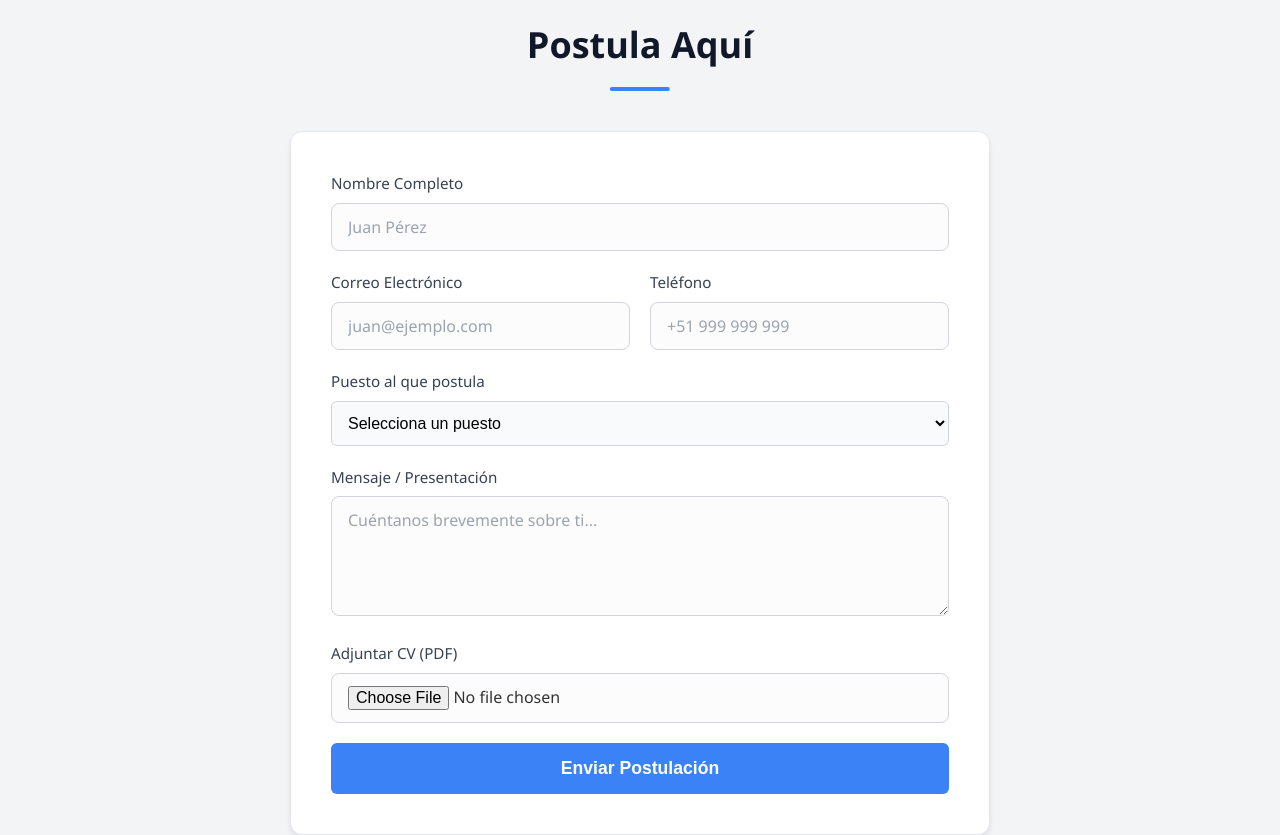
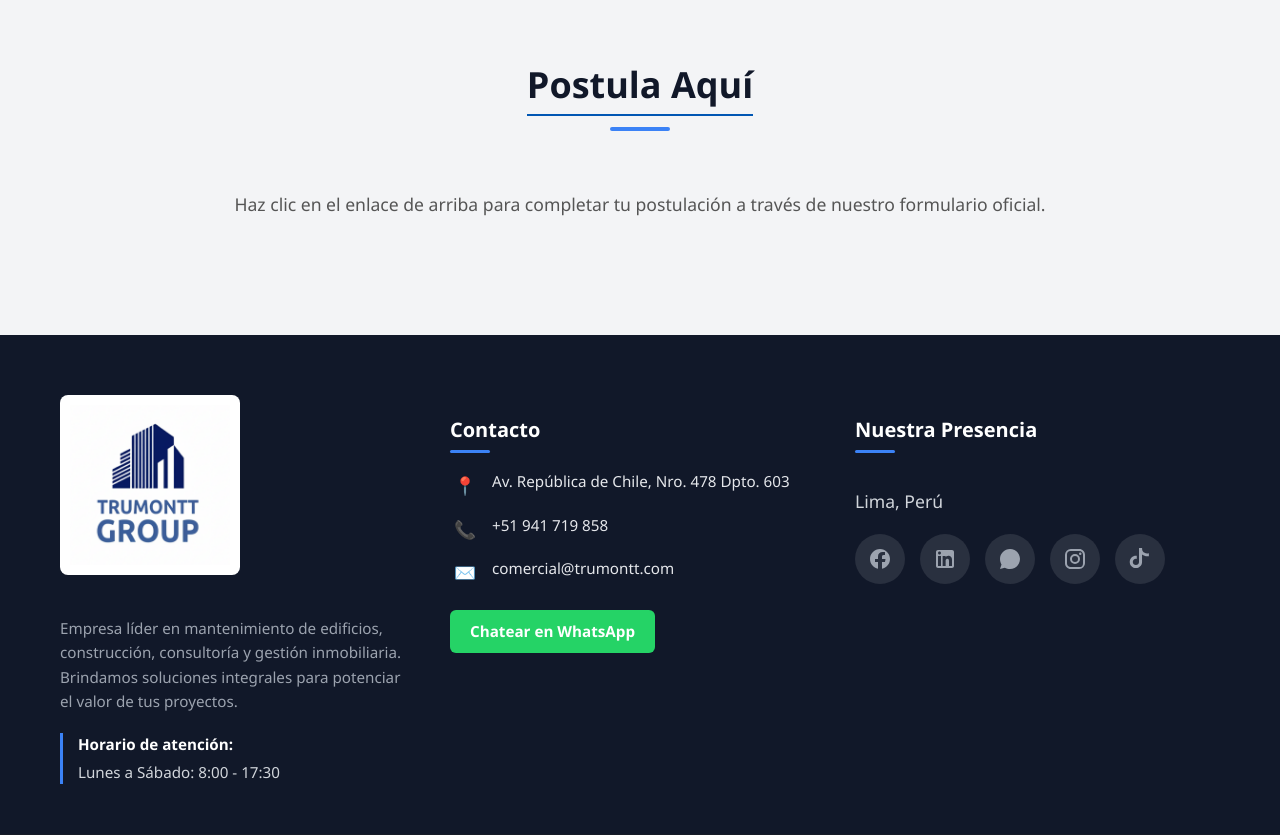
Before and after one commit to milennne/TRUMONTT, a React (Vite) app: page /careers in a window 1280 px wide. Shown: the part 2200-3035 px from the top of the page. Built offline with nearby package versions, Linux system fonts and the light colour scheme.

Commit message:
refactor(careers): redirige las solicitudes de empleo a Google Forms

```diff
--- a/package.json
+++ b/package.json
@@ -10,6 +10,7 @@
     "preview": "vite preview"
   },
   "dependencies": {
+    "@emailjs/browser": "^4.4.1",
     "react": "^19.2.0",
     "react-dom": "^19.2.0",
     "react-router-dom": "^7.12.0"
--- a/src/components/Careers/Careers.jsx
+++ b/src/components/Careers/Careers.jsx
@@ -72,58 +72,24 @@ const Careers = () => {
                 </div>
             </section>
 
-            {/* 5. Application Form */}
+            {/* 5. Google Form Link */}
             <section className="careers-section" style={{ backgroundColor: '#f3f4f6' }}>
-                <div className="container">
-                    <h2 className="careers-section-title">Postula Aquí</h2>
-                    <div className="form-container">
-                        <form onSubmit={(e) => e.preventDefault()}> {/* Prevent default submission */}
-                            <div className="form-group">
-                                <label htmlFor="fullname">Nombre Completo</label>
-                                <input type="text" id="fullname" className="form-control" placeholder="Juan Pérez" />
-                            </div>
-
-                            <div className="form-group">
-                                <div style={{ display: 'grid', gridTemplateColumns: '1fr 1fr', gap: '20px' }}>
-                                    <div>
-                                        <label htmlFor="email">Correo Electrónico</label>
-                                        <input type="email" id="email" className="form-control" placeholder="juan@ejemplo.com" />
-                                    </div>
-                                    <div>
-                                        <label htmlFor="phone">Teléfono</label>
-                                        <input type="tel" id="phone" className="form-control" placeholder="+51 999 999 999" />
-                                    </div>
-                                </div>
-                            </div>
-
-                            <div className="form-group">
-                                <label htmlFor="position">Puesto al que postula</label>
-                                <select id="position" className="form-control">
-                                    <option value="">Selecciona un puesto</option>
-                                    <option value="tecnico">Técnico Electricista</option>
-                                    <option value="ingeniero">Ingeniero Civil</option>
-                                    <option value="supervisor">Supervisor de Obra</option>
-                                    <option value="admin">Administrativo</option>
-                                    <option value="practicante">Practicante</option>
-                                    <option value="otro">Otro</option>
-                                </select>
-                            </div>
-
-                            <div className="form-group">
-                                <label htmlFor="message">Mensaje / Presentación</label>
-                                <textarea id="message" className="form-control" placeholder="Cuéntanos brevemente sobre ti..."></textarea>
-                            </div>
-
-                            <div className="form-group">
-                                <label htmlFor="cv">Adjuntar CV (PDF)</label>
-                                <input type="file" id="cv" className="form-control" accept=".pdf,.doc,.docx" />
-                            </div>
-
-                            <button type="button" className="submit-btn" onClick={() => alert('Esta es una demostración de UI. El envío no está implementado.')}>
-                                Enviar Postulación
-                            </button>
-                        </form>
-                    </div>
+                <div className="container" style={{ textAlign: 'center', padding: '40px 0' }}>
+                    <h2 className="careers-section-title" style={{ left: 'auto', transform: 'none', display: 'inline-block' }}>
+                        <a
+                            href="https://forms.gle/zqUohFjqu88e9Wu18"
+                            target="_blank"
+                            rel="noopener noreferrer"
+                            style={{ textDecoration: 'none', color: '#111829', borderBottom: '2px solid #0056b3', paddingBottom: '5px' }}
+                            onMouseOver={(e) => e.target.style.color = '#0056b3'}
+                            onMouseOut={(e) => e.target.style.color = '#111829'}
+                        >
+                            Postula Aquí
+                        </a>
+                    </h2>
+                    <p style={{ marginTop: '20px', fontSize: '1.1rem', color: '#555' }}>
+                        Haz clic en el enlace de arriba para completar tu postulación a través de nuestro formulario oficial.
+                    </p>
                 </div>
             </section>
         </div>
--- a/src/components/ContactUs/ContactUs.jsx
+++ b/src/components/ContactUs/ContactUs.jsx
@@ -1,7 +1,33 @@
-import React from 'react';
+import React, { useRef, useState } from 'react';
+import emailjs from '@emailjs/browser';
 import './ContactUs.css';
 
 const ContactUs = () => {
+    const form = useRef();
+    const [status, setStatus] = useState(''); // 'sending', 'success', 'error'
+
+    const sendEmail = (e) => {
+        e.preventDefault();
+        setStatus('sending');
+
+        emailjs.sendForm(
+            import.meta.env.VITE_EMAILJS_SERVICE_ID,
+            import.meta.env.VITE_EMAILJS_TEMPLATE_CLIENTS,
+            form.current,
+            import.meta.env.VITE_EMAILJS_PUBLIC_KEY
+        )
+            .then((result) => {
+                console.log('SUCCESS!', result.text);
+                setStatus('success');
+                form.current.reset();
+                setTimeout(() => setStatus(''), 5000);
+            }, (error) => {
+                console.log('FAILED...', error.text);
+                setStatus('error');
+                setTimeout(() => setStatus(''), 5000);
+            });
+    };
+
     return (
         <section id="contactanos" className="contact-section">
             <div className="container">
@@ -13,10 +39,7 @@ const ContactUs = () => {
                 </div>
 
                 <div className="contact-layout">
-                    {/* Left Column: Map (Desktop) / Bottom (Mobile) */}
-                    {/* Note: User requested Map Left, Form Right on Desktop. Form First on Mobile.
-
-                    */}
+                    {/* Left Column: Map */}
                     <div className="map-column">
                         <iframe
                             src="https://maps.google.com/maps?q=Av.%20Republica%20de%20Chile%20Nro.%20478&z=15&hl=es&t=m&output=embed&iwloc=near"
@@ -32,7 +55,7 @@ const ContactUs = () => {
                     </div>
 
                     <div className="form-column">
-                        <form className="contact-form">
+                        <form ref={form} onSubmit={sendEmail} className="contact-form">
                             <div className="form-row">
                                 <div className="form-group">
                                     <label htmlFor="nombre">Nombre</label>
@@ -40,7 +63,7 @@ const ContactUs = () => {
                                 </div>
                                 <div className="form-group">
                                     <label htmlFor="apellido">Apellidos</label>
-                                    <input type="text" id="apellido" name="apellido" placeholder="Tus apellidos" required />
+                                    <input type="text" id="apellido" name="apellido" placeholder="Tus apellidos" />
                                 </div>
                             </div>
 
@@ -60,9 +83,20 @@ const ContactUs = () => {
                                 <textarea id="mensaje" name="mensaje" rows="5" placeholder="¿En qué podemos ayudarte?" required></textarea>
                             </div>
 
-                            <button type="submit" className="btn-submit">
-                                Enviar
+                            <button type="submit" className="btn-submit" disabled={status === 'sending'}>
+                                {status === 'sending' ? 'Enviando...' : 'Enviar'}
                             </button>
+
+                            {status === 'success' && (
+                                <p style={{ color: 'green', marginTop: '10px', textAlign: 'center' }}>
+                                    ¡Mensaje enviado con éxito! Nos pondremos en contacto pronto.
+                                </p>
+                            )}
+                            {status === 'error' && (
+                                <p style={{ color: 'red', marginTop: '10px', textAlign: 'center' }}>
+                                    Hubo un error al enviar. Por favor intenta nuevamente o contáctanos por WhatsApp.
+                                </p>
+                            )}
                         </form>
                     </div>
                 </div>
--- a/src/components/Footer/Footer.jsx
+++ b/src/components/Footer/Footer.jsx
@@ -69,6 +69,16 @@ const Footer = () => {
                                     <path d="M16.75 13.96C16.5 13.83 15.3 13.25 15.08 13.14C14.86 13.04 14.7 12.98 14.54 13.22C14.38 13.47 13.92 14 13.78 14.17C13.64 14.33 13.5 14.36 13.25 14.23C13 14.1 12.2 13.84 11.24 12.99C10.5 12.33 10 11.5 9.86 11.27C9.74 11.03 9.87 10.9 9.99 10.78C10.1 10.66 10.23 10.48 10.35 10.33C10.48 10.19 10.52 10.08 10.6 9.92C10.68 9.77 10.64 9.63 10.58 9.51C10.52 9.4 10.06 8.27 9.87 7.82C9.68 7.37 9.49 7.43 9.35 7.43C9.22 7.43 9.07 7.43 8.92 7.43C8.77 7.43 8.52 7.48 8.32 7.71C8.12 7.93 7.55 8.46 7.55 9.54C7.55 10.62 8.34 11.67 8.45 11.82C8.57 11.97 10.12 14.33 12.45 15.38C14.16 16.14 14.86 15.99 15.53 15.93C16.27 15.86 17.65 15.13 17.94 14.31C18.23 13.48 18.23 12.78 18.15 12.63C18.06 12.49 17.9 12.41 17.65 12.28H16.75V13.96ZM12 2C6.48 2 2 6.48 2 12C2 13.93 2.54 15.79 3.5 17.38L2.01 22L6.75 20.73C8.28 21.57 10.1 22 12 22C17.52 22 22 17.52 22 12C22 6.48 17.52 2 12 2Z" />
                                 </svg>
                             </a>
+                            <a href="https://www.instagram.com/trumontt/?fbclid=IwY2xjawPSV9JleHRuA2FlbQIxMQBicmlkETFRY3NsYW9XVE9ZV004aUNuc3J0YwZhcHBfaWQBMAABHufuUOGYUdRvwXcfrS7_GBV-hLmiyEW2Vf8WOUYFHwwtRgvqXr5u0YCIAeai_aem_JKy5rHsy0CH09B-9b-mjKw" target="_blank" rel="noopener noreferrer" aria-label="Instagram">
+                                <svg width="24" height="24" viewBox="0 0 24 24" fill="currentColor" xmlns="http://www.w3.org/2000/svg">
+                                    <path d="M7.8 2H16.2C19.4 2 22 4.6 22 7.8V16.2A5.8 5.8 0 0 1 16.2 22H7.8C4.6 22 2 19.4 2 16.2V7.8A5.8 5.8 0 0 1 7.8 2ZM7.6 4A3.6 3.6 0 0 0 4 7.6V16.4C4 18.39 5.61 20 7.6 20H16.4A3.6 3.6 0 0 0 20 16.4V7.6C20 5.61 18.39 4 16.4 4H7.6ZM17.25 5.5A1.25 1.25 0 0 1 18.5 6.75A1.25 1.25 0 0 1 17.25 8A1.25 1.25 0 0 1 16 6.75A1.25 1.25 0 0 1 17.25 5.5ZM12 7A5 5 0 0 1 17 12A5 5 0 0 1 12 17A5 5 0 0 1 7 12A5 5 0 0 1 12 7ZM12 9A3 3 0 0 0 9 12A3 3 0 0 0 12 15A3 3 0 0 0 15 12A3 3 0 0 0 12 9Z" />
+                                </svg>
+                            </a>
+                            <a href="https://www.tiktok.com/@trumontt_group?lang=es" target="_blank" rel="noopener noreferrer" aria-label="TikTok">
+                                <svg width="24" height="24" viewBox="0 0 24 24" fill="currentColor" xmlns="http://www.w3.org/2000/svg">
+                                    <path d="M16.6 5.82C15.1 5.14 14.1 3.66 14.1 1.96V1H11V14.9C11 16.63 9.63 18 7.9 18C6.17 18 4.8 16.63 4.8 14.9C4.8 13.17 6.17 11.8 7.9 11.8C8.2 11.8 8.5 11.85 8.78 11.95V8.85C8.5 8.78 8.2 8.75 7.9 8.75C4.5 8.75 1.75 11.5 1.75 14.9C1.75 18.3 4.5 21.05 7.9 21.05C11.3 21.05 14.05 18.3 14.05 14.9V7.6C16.1 9.15 18.6 9.68 20.89 9.19V6.15C19.34 6.54 17.75 6.42 16.6 5.82Z" />
+                                </svg>
+                            </a>
                         </div>
                     </div>
                 </div>
```
Also changed, not shown: 2 other files (tests, documents, lock files or other folders).
